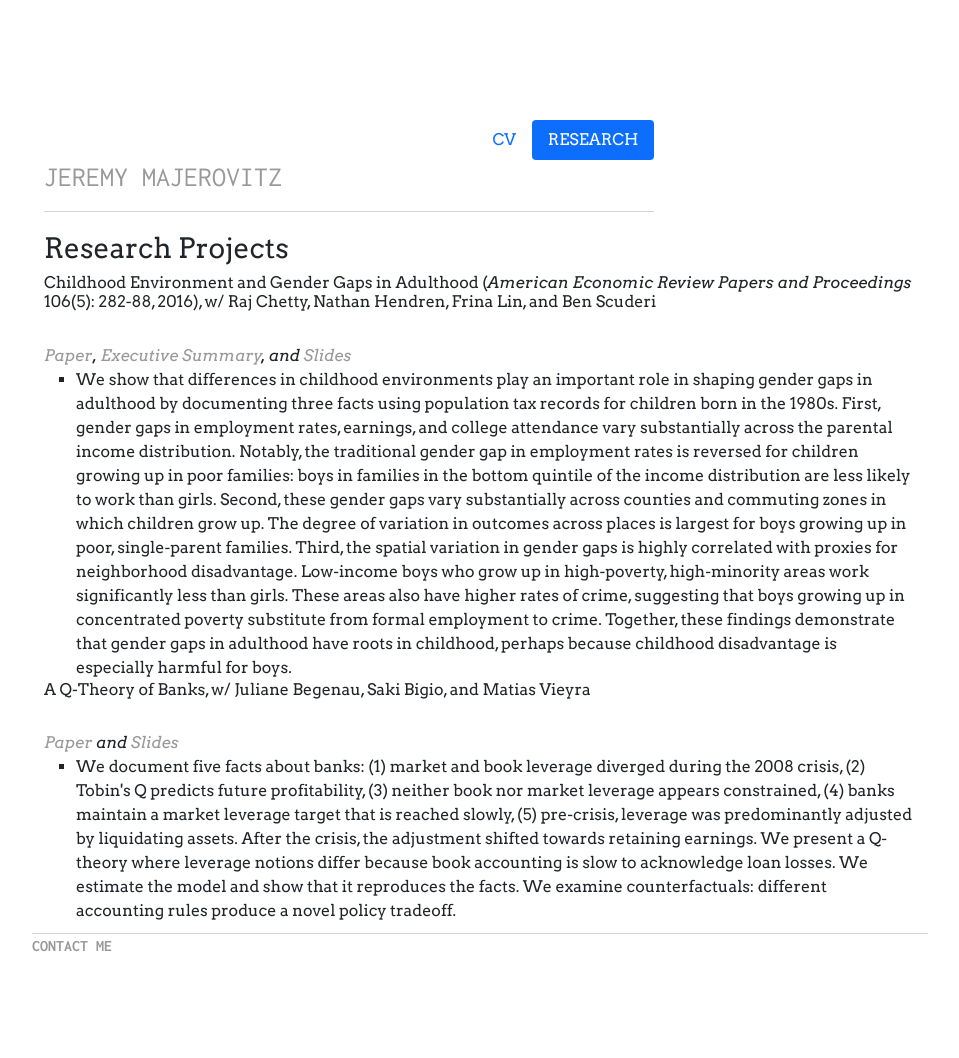
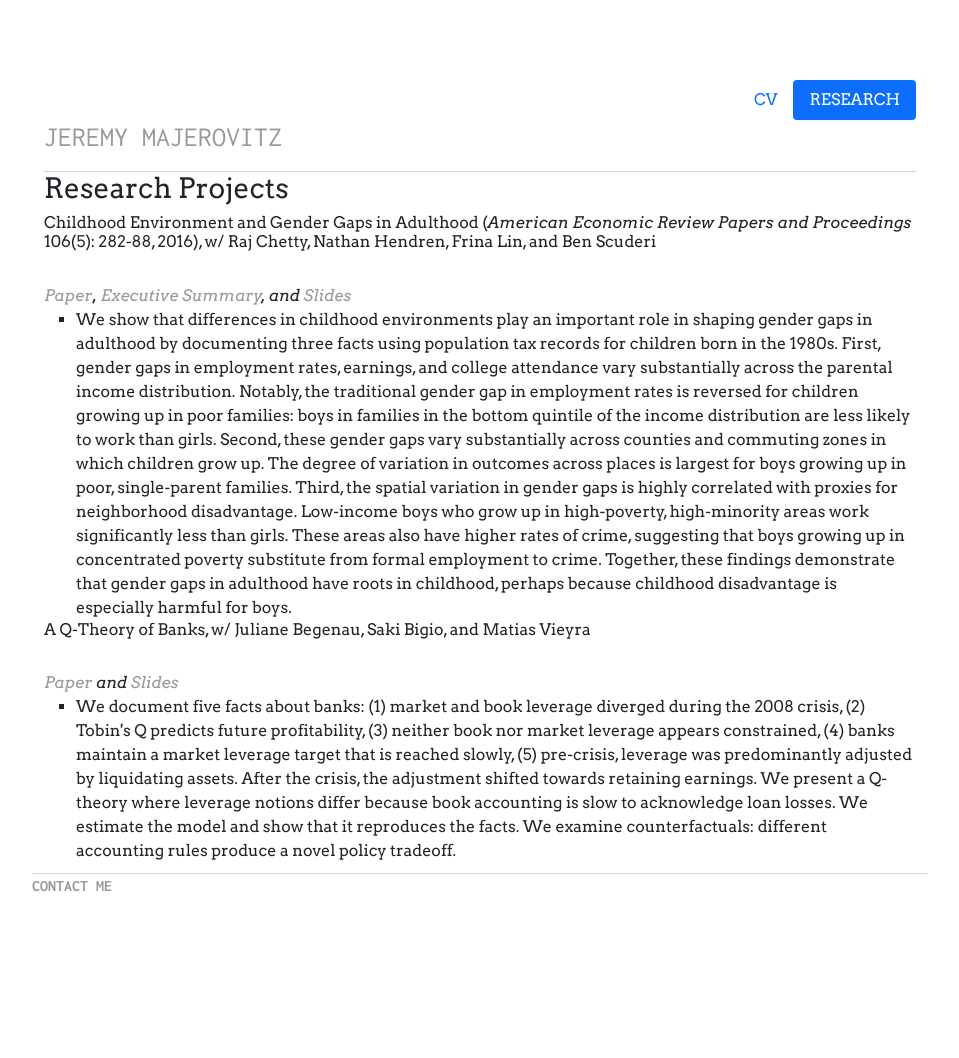
Before and after one commit to jmajic/jmajic.github.io, a Jekyll site: the page built from research/index.html, in a window 1280 px wide. Shown: the whole page, without its empty margins (160-1119 px from the left). Built offline with Jekyll 4.4.1, drawn with Linux system fonts in a browser that asks for light colours; after the commit the page ends 998 px from its top, so only the background shows below that.

Commit message:
Update main.css

```diff
--- a/css/main.css
+++ b/css/main.css
@@ -14,9 +14,8 @@
   color: black;
 }
 
-.nav-pills .active {
-  background-color: #00abcd;
-  color: white;
+.nav-pills > .active > a, .nav-pills > .active > a:hover {
+    background-color: red;
 }
 
 a { text-decoration: none; color: #999999; }
@@ -29,9 +28,7 @@
 /* Header style */
 .page-header {
   padding-bottom: 9px;
-  margin: 40px 0 20px;
   border-bottom: 1px solid #d5d5d5;
-  width: 70%;
 }
 
 
```
